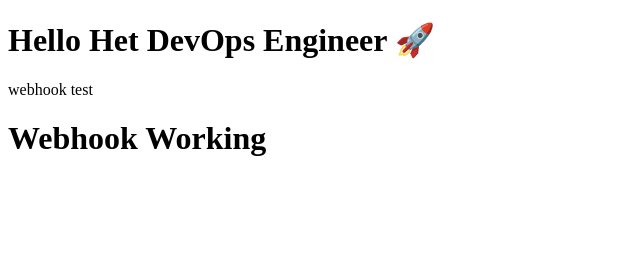
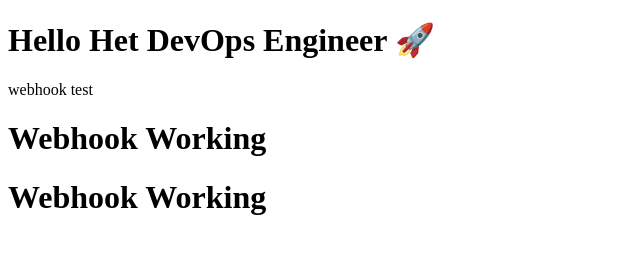
Before and after one commit to Hetplt/docker-webapp, a plain HTML site: page index.html in a window 1280 px wide. Shown: the whole page, without its empty margins (0-640 px from the left). Drawn offline with Linux system fonts and the light colour scheme.

Commit message:
test github webhook

```diff
--- a/index.html
+++ b/index.html
@@ -6,3 +6,4 @@
 </html>
 webhook test
 <h1>Webhook Working</h1>
+<h1>Webhook Working</h1>
```
